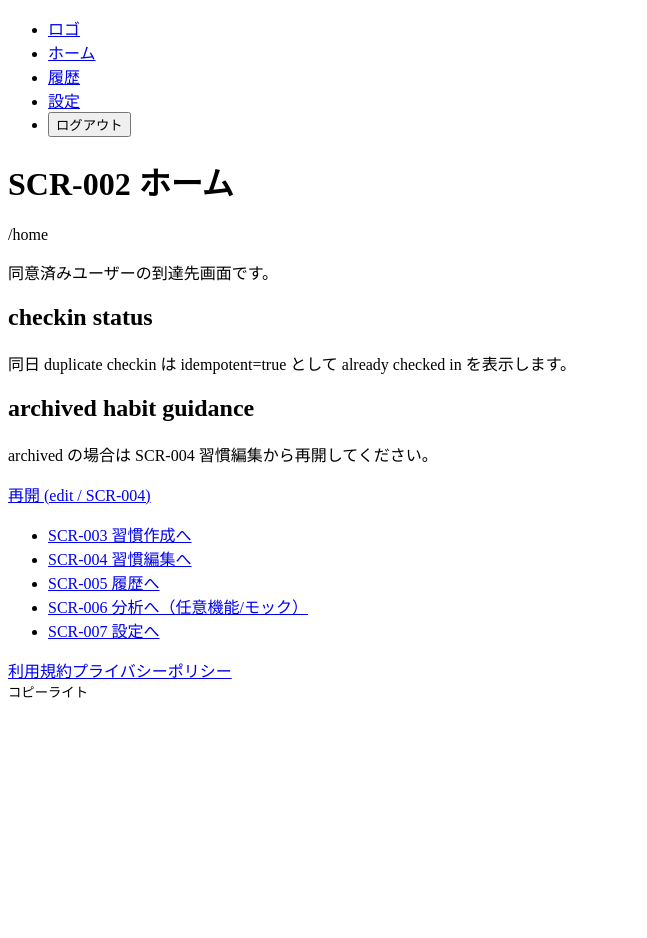
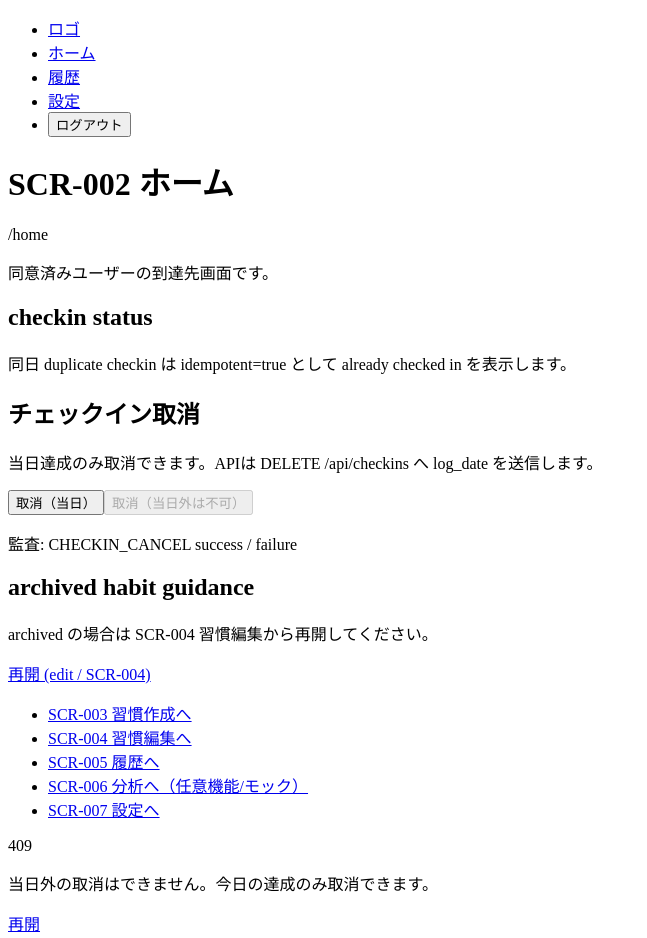
Before and after one commit to RyukaST077/006_habitualization_app, a Next.js app: page /home in a window 1280 px wide. Shown: the top 938 px of the page, without its empty margins (0-647 px from the left). Before the commit the page ends 800 px from the top, so only its background shows below. Built offline with nearby package versions, Linux system fonts and the light colour scheme.

Commit message:
[T-049][PR-005] SCR-002取消導線と監査観測を実装

```diff
--- a/playwright.config.ts
+++ b/playwright.config.ts
@@ -20,6 +20,12 @@ export default defineConfig({
   },
   projects: [
     {
+      name: 'chromium',
+      use: {
+        ...devices['Desktop Chrome'],
+      },
+    },
+    {
       name: 'chrome-latest',
       use: {
         ...devices['Desktop Chrome'],
--- a/src/app/home/page.tsx
+++ b/src/app/home/page.tsx
@@ -7,7 +7,11 @@ import { ErrorDisplay } from '../../components/common/error-display';
 import type { CommonUiErrorDto } from '../../components/common/common-ui-types';
 
 export default function HomePage() {
-  const error: CommonUiErrorDto | null = null;
+  const error: CommonUiErrorDto | null = {
+    code: 'CHECKIN_CANCEL_NOT_ALLOWED',
+    message: '当日外の取消はできません。今日の達成のみ取消できます。',
+    status: 409,
+  };
 
   return (
     <AppScreenShell
@@ -20,6 +24,15 @@ export default function HomePage() {
       <section aria-label="checkin state">
         <h2>checkin status</h2>
         <p>同日 duplicate checkin は idempotent=true として already checked in を表示します。</p>
+      </section>
+      <section aria-label="cancel checkin">
+        <h2>チェックイン取消</h2>
+        <p>当日達成のみ取消できます。APIは DELETE /api/checkins へ log_date を送信します。</p>
+        <button type="button">取消（当日）</button>
+        <button type="button" disabled>
+          取消（当日外は不可）
+        </button>
+        <p>監査: CHECKIN_CANCEL success / failure</p>
       </section>
       <section aria-label="archived resume">
         <h2>archived habit guidance</h2>
--- a/src/components/common/error-display.tsx
+++ b/src/components/common/error-display.tsx
@@ -11,6 +11,7 @@ export function ErrorDisplay({ error }: ErrorDisplayProps) {
 
   const safeMessage = getSafeErrorMessage(error);
   const showTraceId = shouldDisplayTraceId(error);
+  const isCancelNotAllowed = error.code === 'CHECKIN_CANCEL_NOT_ALLOWED';
 
   if (error.status === 400) {
     return (
@@ -34,7 +35,11 @@ export function ErrorDisplay({ error }: ErrorDisplayProps) {
     return (
       <div data-display="toast">
         <p>409</p>
-        <p>{safeMessage}</p>
+        <p>
+          {isCancelNotAllowed
+            ? '当日外の取消はできません。今日の達成のみ取消できます。'
+            : safeMessage}
+        </p>
         <a href="/home">再開</a>
       </div>
     );
```
Also changed, not shown: _tasks/T-049.md (+12 -12 lines), 2 other files (tests, documents, lock files or other folders).
